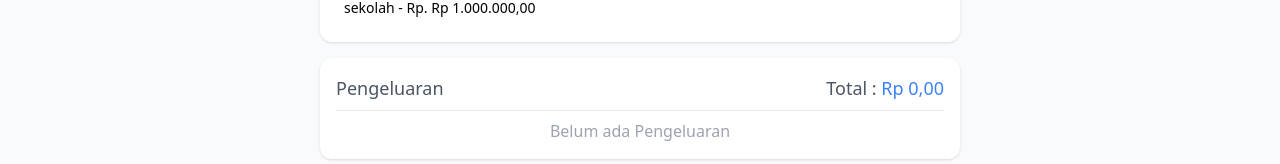
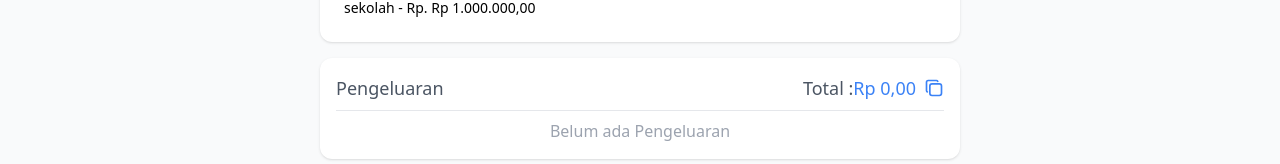
Before and after one commit to fikrianggara/kalkulator-pengeluaran, a Next.js app: page / in a window 1280 px wide. Shown: the part 375-539 px from the top of the page. Built offline with nearby package versions, Linux system fonts and the light colour scheme.

Commit message:
add a bit user experience

```diff
--- a/package.json
+++ b/package.json
@@ -9,7 +9,7 @@
     "lint": "next lint"
   },
   "dependencies": {
-    "@tabler/icons": "^2.5.0",
+    "@tabler/icons-react": "^2.5.0",
     "eslint": "8.34.0",
     "eslint-config-next": "13.2.1",
     "next": "13.2.1",
--- a/pages/index.jsx
+++ b/pages/index.jsx
@@ -1,7 +1,8 @@
 import { data as dummyData } from "@/data";
 import { useEffect, useState } from "react";
-// import { IconCheck } from "@tabler/icons";
+import { IconCircleCheckFilled, IconCopy } from "@tabler/icons-react";
 import { Home as HomeCard } from "@/components/Card";
+
 const TITLE = "Kalkulator Pengeluaran";
 
 const formatter = new Intl.NumberFormat("id-ID", {
@@ -19,13 +20,20 @@ export const ListItem = ({ data, callback, isPengeluaran }) => {
       {data.map((item) => (
         <li
           key={item._id}
-          className={`hover:bg-gray-50 hover:text-blue-500 hover:cursor-pointer p-2 rounded-lg ${
+          className={`flex space-x-2 hover:bg-gray-50 hover:text-blue-500 hover:cursor-pointer p-2 rounded-lg ${
             item.is_checked && !isPengeluaran ? "text-green-500" : ""
           }`}
           onClick={(e) => callback(item._id)}
           disabled={item.is_checked}
         >
-          {item.nama} - Rp. {formatter.format(item.biaya)}
+          <span>
+            {item.nama} - Rp. {formatter.format(item.biaya)}
+          </span>
+          {item.is_checked && !isPengeluaran ? (
+            <IconCircleCheckFilled color="gray" size={24} stroke={2} />
+          ) : (
+            ""
+          )}
         </li>
       ))}
     </ul>
@@ -56,6 +64,7 @@ export default function Home() {
   const [selectedData, setSelectedData] = useState([]);
   const [filteredData, setFilteredData] = useState([]);
   const [data, setData] = useState([]);
+  const [showTooltip, setShowTooltip] = useState(false);
 
   let pengeluaranComp;
 
@@ -133,10 +142,29 @@ export default function Home() {
         title={
           <div className="flex justify-between">
             <span>Pengeluaran</span>
-            <span>
+            <div className="flex space-x-2 relative">
               Total :{" "}
-              <span className="text-blue-500">{formatter.format(total)}</span>
-            </span>
+              <div
+                className="flex space-x-2 items-center w-fit text-blue-500 hover:cursor-pointer hover:underline"
+                onClick={() => {
+                  navigator.clipboard.writeText(total);
+                  setShowTooltip(true);
+                  setTimeout(() => setShowTooltip(false), 2500);
+                }}
+              >
+                <span>{formatter.format(total)}</span>
+
+                <IconCopy size={20} />
+              </div>
+              <span
+                className="absolute -bottom-6 right-2 bg-gray-100 px-2 py-1 rounded text-xs duration-1000 text-black"
+                style={{
+                  display: showTooltip ? "block" : "none",
+                }}
+              >
+                Nilai disalin !
+              </span>
+            </div>
           </div>
         }
       >
```
Also changed, not shown: 1 other file (tests, documents, lock files or other folders).
